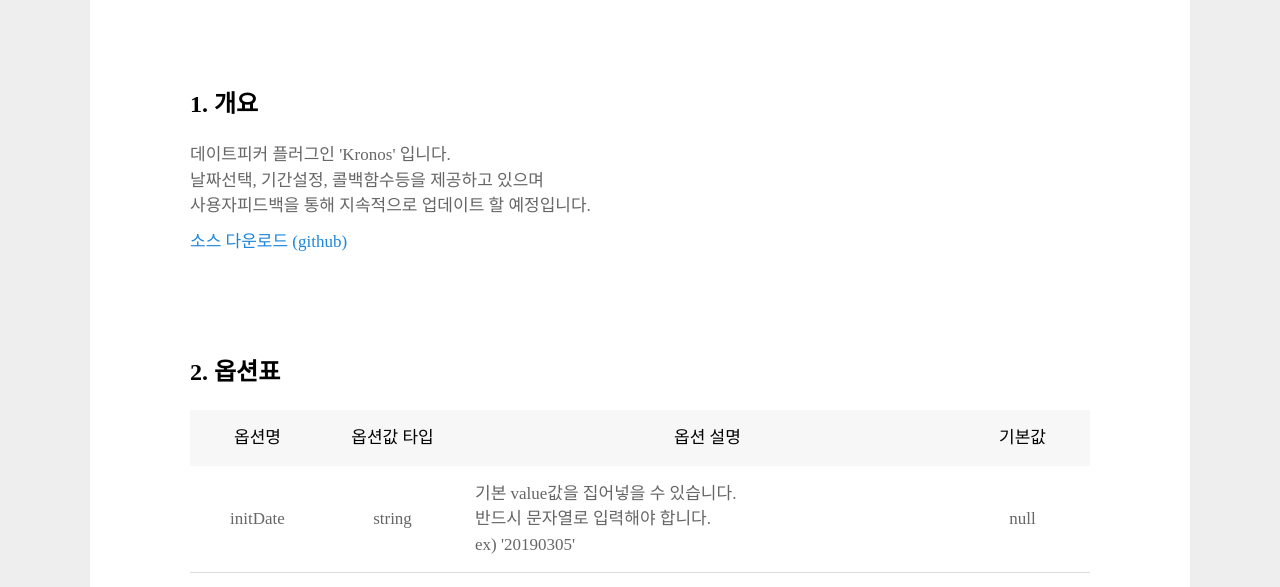
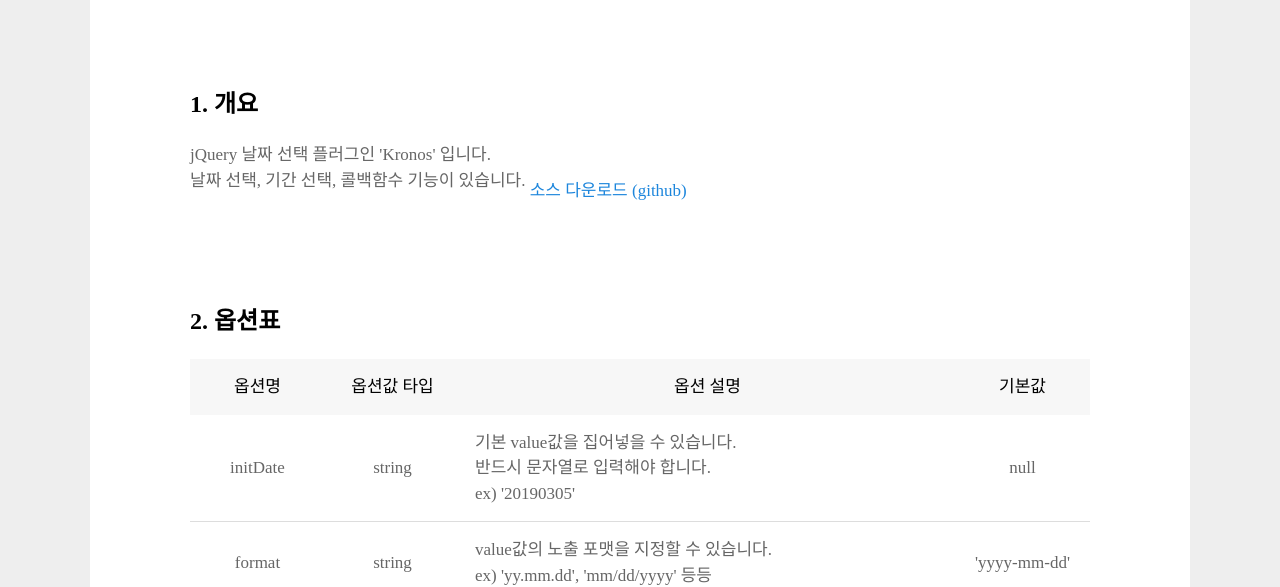
Before and after one commit to flamecommit/kronos, a website: page docs/index.html in a window 1280 px wide. Shown: the part 224-811 px from the top of the page. Drawn offline with nearby package versions, Linux system fonts and the light colour scheme; a web font is replaced by a local one.

Commit message:
Update index.html

```diff
--- a/docs/index.html
+++ b/docs/index.html
@@ -88,9 +88,8 @@ td, th {vertical-align: middle;}
             <h1>jQuery datepicker plugin - Kronos</h1>
             <section class="greeting">
                 <h2>1. 개요</h2>
-                <p class="txt">데이트피커 플러그인 'Kronos' 입니다.<br>
-                날짜선택, 기간설정, 콜백함수등을 제공하고 있으며<br>
-                사용자피드백을 통해 지속적으로 업데이트 할 예정입니다.</p>
+                <p class="txt">jQuery 날짜 선택 플러그인 'Kronos' 입니다.<br>
+                날짜 선택, 기간 선택, 콜백함수 기능이 있습니다.
                 <a href="https://github.com/shinyj1991/kronos" class="link">소스 다운로드 (github)</a>
             </section>
             <section class="options">
```
